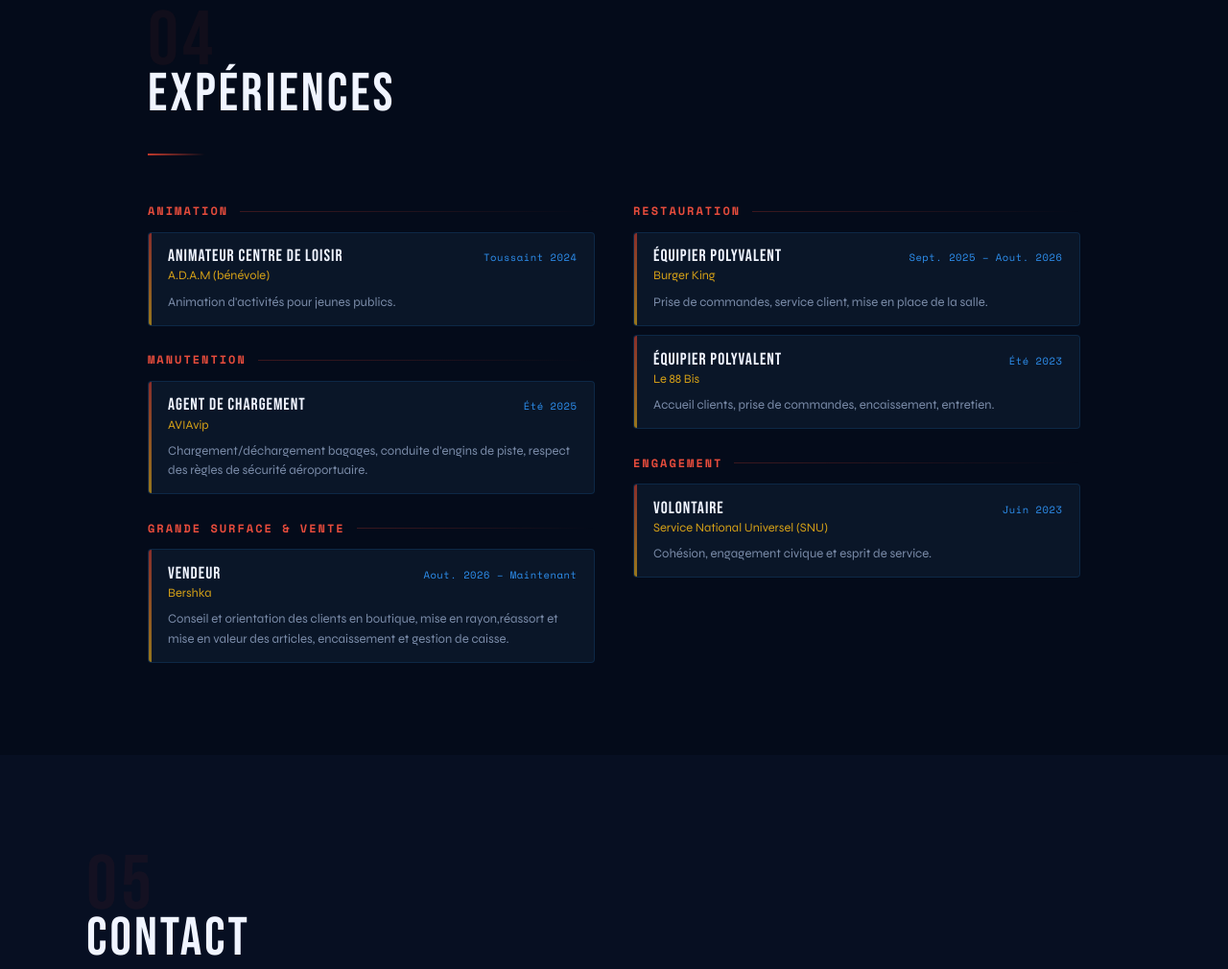
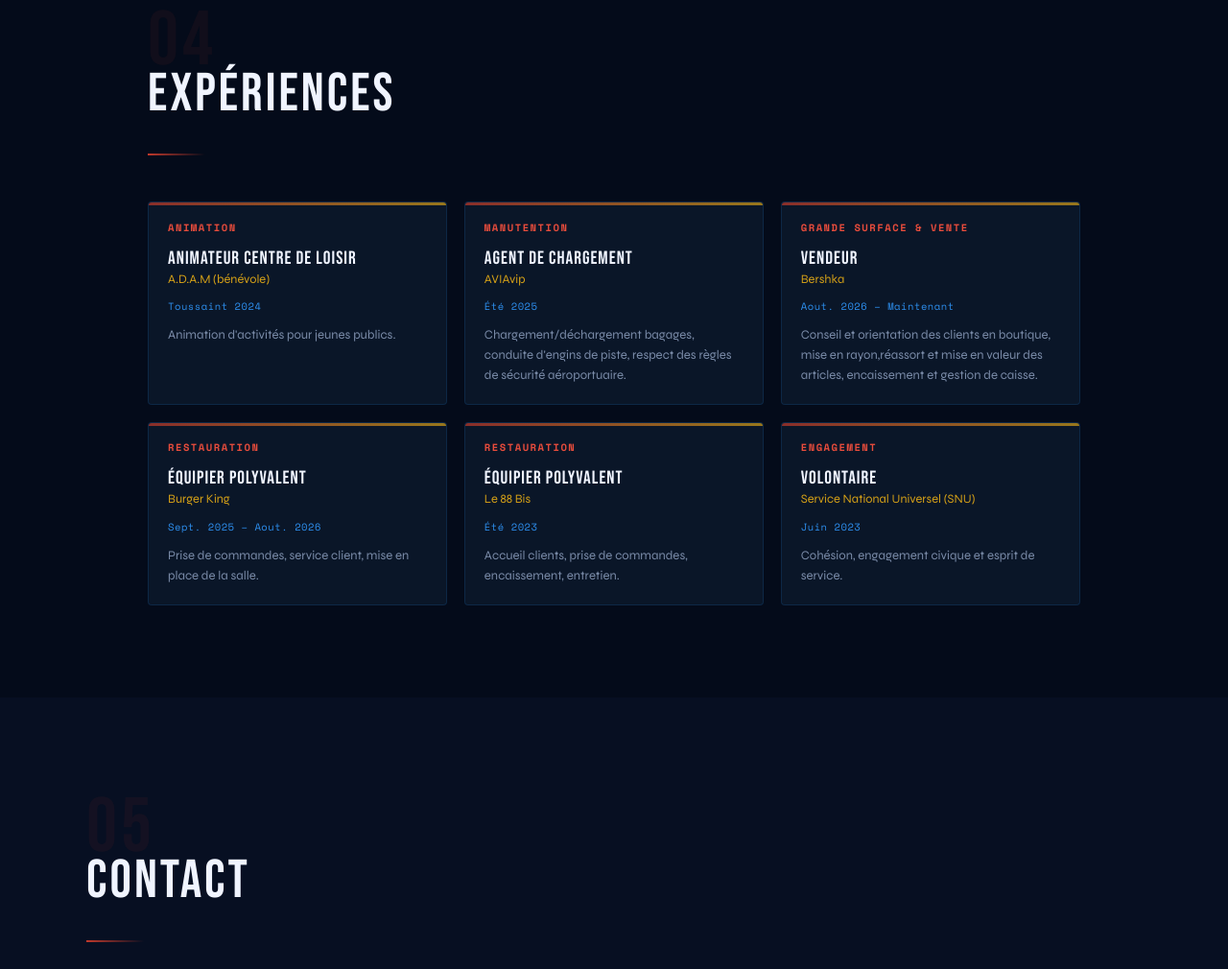
Before and after one commit to SelimO6/Portfolio, a plain HTML site: page index.html in a window 1280 px wide. Shown: the part 3570-4580 px from the top of the page at 96% size. Drawn offline with nearby package versions, Linux system fonts and the light colour scheme.

Commit message:
Expériences : cartes côte à côte en grille de 3 colonnes, domaine en étiquette
Co-Authored-By: Claude Sonnet 5.5 <noreply@anthropic.com>
Claude-Session: https://claude.ai/code/session_01YWRDvWnysKuBX2CWmcxqyb

```diff
--- a/index.html
+++ b/index.html
@@ -222,91 +222,48 @@
     <section id="experiences">
         <div class="section-label">04</div>
         <h2 class="section-title">Expériences</h2>
-        <div class="exp-columns">
-        <div class="exp-group">
-            <h3 class="exp-group-title">Animation</h3>
         <div class="exp-cards">
             <div class="exp-card">
-                    <div class="exp-head">
-                        <div>
+                <div class="exp-tag">Animation</div>
                 <div class="exp-role">Animateur Centre de Loisir</div>
                 <div class="exp-org">A.D.A.M (bénévole)</div>
-                        </div>
                 <div class="exp-date">Toussaint 2024</div>
-                    </div>
                 <p class="exp-desc">Animation d'activités pour jeunes publics.</p>
             </div>
-            </div>
-        </div>
-        <div class="exp-group">
-            <h3 class="exp-group-title">Manutention</h3>
-            <div class="exp-cards">
             <div class="exp-card">
-                    <div class="exp-head">
-                        <div>
+                <div class="exp-tag">Manutention</div>
                 <div class="exp-role">Agent de Chargement</div>
                 <div class="exp-org">AVIAvip</div>
-                        </div>
                 <div class="exp-date">Été 2025</div>
-                    </div>
                 <p class="exp-desc">Chargement/déchargement bagages, conduite d'engins de piste, respect des règles de sécurité aéroportuaire.</p>
             </div>
-            </div>
-        </div>
-        <div class="exp-group">
-            <h3 class="exp-group-title">Grande surface &amp; vente</h3>
-            <div class="exp-cards">
             <div class="exp-card">
-                    <div class="exp-head">
-                        <div>
+                <div class="exp-tag">Grande surface &amp; vente</div>
                 <div class="exp-role">Vendeur</div>
                 <div class="exp-org">Bershka</div>
-                        </div>
                 <div class="exp-date">Aout. 2026 – Maintenant</div>
-                    </div>
                 <p class="exp-desc">Conseil et orientation des clients en boutique, mise en rayon,réassort et mise en valeur des articles, encaissement et gestion de caisse.</p>
             </div>
-            </div>
-        </div>
-        <div class="exp-group">
-            <h3 class="exp-group-title">Restauration</h3>
-            <div class="exp-cards">
             <div class="exp-card">
-                    <div class="exp-head">
-                        <div>
+                <div class="exp-tag">Restauration</div>
                 <div class="exp-role">Équipier Polyvalent</div>
                 <div class="exp-org">Burger King</div>
-                        </div>
                 <div class="exp-date">Sept. 2025 – Aout. 2026</div>
-                    </div>
                 <p class="exp-desc">Prise de commandes, service client, mise en place de la salle.</p>
             </div>
             <div class="exp-card">
-                    <div class="exp-head">
-                        <div>
+                <div class="exp-tag">Restauration</div>
                 <div class="exp-role">Équipier Polyvalent</div>
                 <div class="exp-org">Le 88 Bis</div>
-                        </div>
                 <div class="exp-date">Été 2023</div>
-                    </div>
                 <p class="exp-desc">Accueil clients, prise de commandes, encaissement, entretien.</p>
             </div>
-            </div>
-        </div>
-        <div class="exp-group">
-            <h3 class="exp-group-title">Engagement</h3>
-            <div class="exp-cards">
             <div class="exp-card">
-                    <div class="exp-head">
-                        <div>
+                <div class="exp-tag">Engagement</div>
                 <div class="exp-role">Volontaire</div>
                 <div class="exp-org">Service National Universel (SNU)</div>
-                        </div>
                 <div class="exp-date">Juin 2023</div>
-                    </div>
                 <p class="exp-desc">Cohésion, engagement civique et esprit de service.</p>
-                </div>
-            </div>
             </div>
         </div>
     </section>
--- a/style.css
+++ b/style.css
@@ -703,48 +703,18 @@ body:has(#project-modal[open]) { overflow: hidden; }
     flex-shrink: 0;
 }
 
-/* ── EXPÉRIENCES : cartes par domaine ── */
-.exp-columns {
-    columns: 2;
-    column-gap: 2.5rem;
-}
-
-.exp-group {
-    break-inside: avoid;
-    margin-bottom: 1.6rem;
-}
-
-.exp-group-title {
-    font-family: var(--mono);
-    font-size: 0.75rem;
-    font-weight: 700;
-    letter-spacing: 2px;
-    text-transform: uppercase;
-    color: var(--red-bright);
-    margin-bottom: 0.7rem;
-    display: flex;
-    align-items: center;
-    gap: 0.75rem;
-}
-
-.exp-group-title::after {
-    content: '';
-    flex: 1;
-    height: 1px;
-    background: linear-gradient(90deg, var(--border-red), transparent);
-}
-
+/* ── EXPÉRIENCES : cartes côte à côte ── */
 .exp-cards {
-    display: flex;
-    flex-direction: column;
-    gap: 0.6rem;
+    display: grid;
+    grid-template-columns: repeat(3, minmax(0, 1fr));
+    gap: 1.1rem;
 }
 
 .exp-card {
     background: var(--navy-card);
     border: 1px solid var(--border);
     border-radius: 4px;
-    padding: 0.85rem 1.1rem 0.85rem 1.25rem;
+    padding: 1.1rem 1.25rem 1.2rem;
     position: relative;
     overflow: hidden;
     transition: border-color 0.2s, transform 0.2s, box-shadow 0.2s;
@@ -753,29 +723,39 @@ body:has(#project-modal[open]) { overflow: hidden; }
 .exp-card::before {
     content: '';
     position: absolute;
-    top: 0; left: 0;
-    width: 3px; height: 100%;
-    background: linear-gradient(180deg, var(--red), var(--gold));
+    top: 0; left: 0; right: 0;
+    height: 3px;
+    background: linear-gradient(90deg, var(--red), var(--gold));
     opacity: 0.7;
 }
 
 .exp-card:hover {
     border-color: var(--border-red);
-    transform: translateX(4px);
-    box-shadow: 0 8px 22px rgba(0,0,0,0.35);
+    transform: translateY(-4px);
+    box-shadow: 0 12px 28px rgba(0,0,0,0.35);
 }
 
-.exp-head {
-    display: flex;
-    justify-content: space-between;
-    align-items: baseline;
-    gap: 1rem;
-    margin-bottom: 0.35rem;
+.exp-tag {
+    font-family: var(--mono);
+    font-size: 0.66rem;
+    font-weight: 700;
+    letter-spacing: 1.5px;
+    text-transform: uppercase;
+    color: var(--red-bright);
+    margin-bottom: 0.7rem;
+}
+
+.exp-date {
+    font-family: var(--mono);
+    font-size: 0.66rem;
+    color: var(--ocean-light);
+    letter-spacing: 0.5px;
+    margin: 0.55rem 0 0.6rem;
 }
 
 .exp-role {
     font-family: var(--display);
-    font-size: 1.1rem;
+    font-size: 1.2rem;
     letter-spacing: 1px;
     color: var(--white);
     line-height: 1.2;
@@ -786,19 +766,10 @@ body:has(#project-modal[open]) { overflow: hidden; }
     color: var(--gold);
 }
 
-.exp-date {
-    font-family: var(--mono);
-    font-size: 0.66rem;
-    color: var(--ocean-light);
-    letter-spacing: 0.5px;
-    text-align: right;
-    flex-shrink: 0;
-}
-
 .exp-desc {
     color: var(--muted);
     font-size: 0.82rem;
-    line-height: 1.55;
+    line-height: 1.6;
 }
 
 #contact {
@@ -954,9 +925,11 @@ footer::before {
 
     .apropos-grid, .contact-grid { grid-template-columns: 1fr; gap: 2rem; }
     .projets-grid, .skills-grid { grid-template-columns: 1fr; }
-    .exp-columns { columns: 1; }
-    .exp-head { flex-direction: column; gap: 0.2rem; }
-    .exp-date { text-align: left; }
+    .exp-cards { grid-template-columns: 1fr; }
     #project-modal { padding: 1.5rem; }
     .cta-row .btn { width: 100%; text-align: center; }
 }
+
+@media (max-width: 960px) and (min-width: 769px) {
+    .exp-cards { grid-template-columns: repeat(2, minmax(0, 1fr)); }
+}
```
Lines whose indentation alone changed are shown as unchanged.
